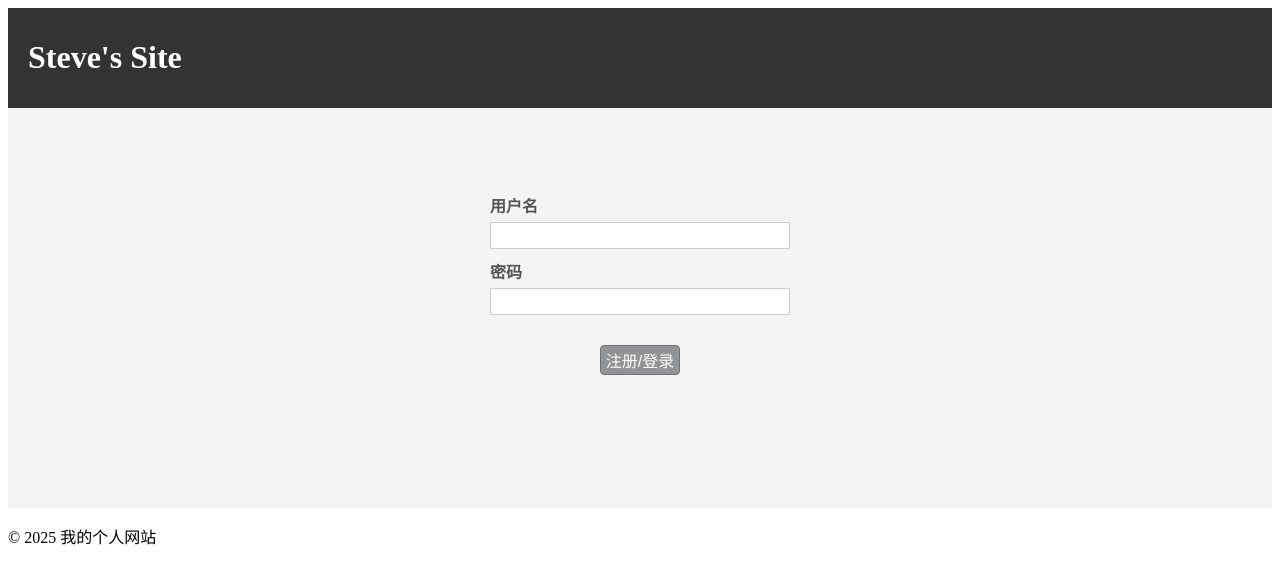
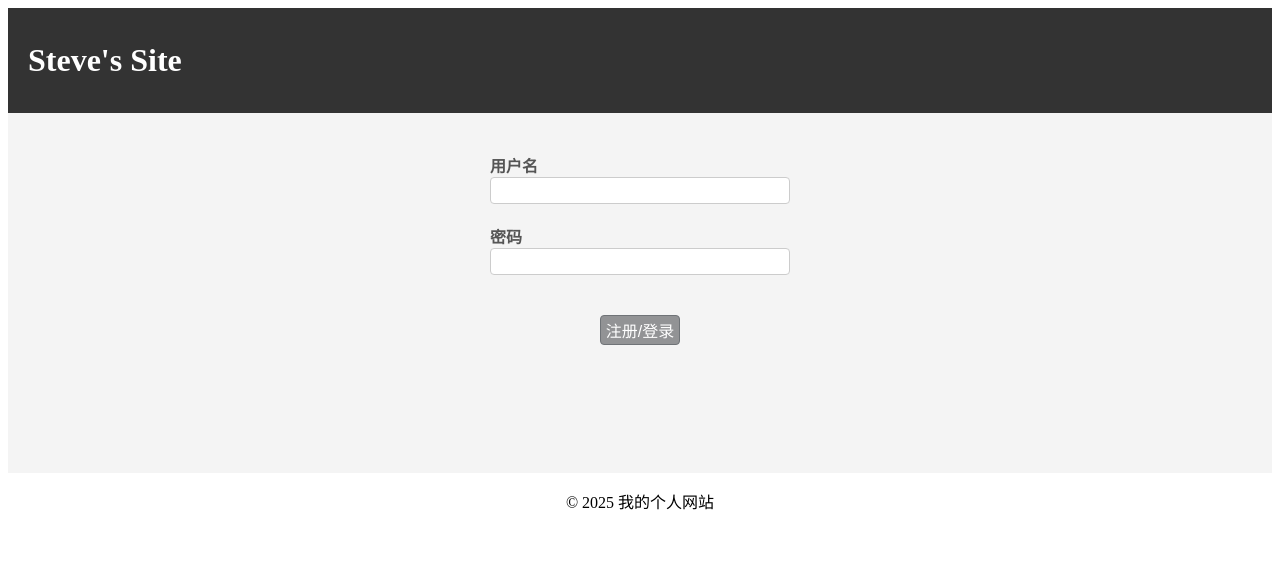
Before and after one commit to steve3ussr/ProjectB-SteveSite, a Flask app: page /auth/login in a window 1280 px wide. Shown: the top 584 px of the page. Run offline with Flask 3, Linux system fonts and the light colour scheme.

Commit message:
opt login/auth page

```diff
--- a/steve_site/__init__.py
+++ b/steve_site/__init__.py
@@ -1,6 +1,6 @@
 from flask import Flask, render_template
 import os
-from steve_site import db_api, auth, list_api
+from steve_site import db_api, auth, blog
 
 
 def create_inst_path(inst_path):
@@ -28,8 +28,7 @@ def create_app():
     # +----------------------------------------+
     db_api.db_register(app)
     app.register_blueprint(auth.bp)
-    # app.register_blueprint(list_api.bp)
-    # 1
+    app.register_blueprint(blog.bp)
 
 
     # +-------------------+
--- a/steve_site/auth.py
+++ b/steve_site/auth.py
@@ -1,5 +1,4 @@
 import re
-from os import abort
 from flask import Blueprint, render_template, request, redirect, url_for, session, flash, abort
 from steve_site.db_api import db_open
 from functools import wraps
--- a/steve_site/static/styles.css
+++ b/steve_site/static/styles.css
@@ -1,129 +1,221 @@
-/* styles.css */
-
+/*
+ +--------------------------+
+ |          HEADER          |
+ +--------------------------+
+*/
 .site-header {
-    /* 将头部背景设为灰色，方便查看 */
     background-color: #333;
     color: white;
     padding: 10px 20px;
-    display: flex; /* 启用 Flexbox */
-    justify-content: space-between; /* 将子元素（左侧和右侧）推向两端 */
-    align-items: center; /* 垂直居中对齐 */
-}
-
-.header-left {
     display: flex;
+    justify-content: space-between;
     align-items: center;
 }
 
-.site-logo {
-    height: 30px; /* Logo 大小 */
-    margin-right: 10px;
+.site-header #site-logo {
+    display: block;
+    text-decoration: none;
+    font-size: 2rem;
+    font-weight: bold;
+    color: white;
+    margin: 24px 0px;
 }
 
-.user-status {
-    display: flex;
-    align-items: center;
+.site-header #header-right span {
+    padding-left: 10px;
+    padding-right: 10px;
 }
 
-.user-avatar {
-    height: 30px;
-    border-radius: 50%; /* 圆形头像 */
-    margin-right: 8px;
+.site-header #header-right a {
+    text-decoration: none; /* 移除下划线 */
+    padding: 2px 5px;
+    background-color: #6f7377;
+    color: white;
+    border: 1px solid #6f7377;
+    border-radius: 4px;
 }
-/* styles.css */
 
+/*
+ +-----------------------+
+ |          NAV          |
+ +-----------------------+
+*/
 .main-nav {
-    background-color: #f4f4f4; /* 导航栏背景色 */
+    background-color: #f4f4f4;
     padding: 10px 20px;
     border-bottom: 1px solid #ddd;
-}
-
-.main-nav ul {
-    list-style: none; /* 移除列表前的点 */
-    padding: 0;
-    margin: 0;
-    display: flex; /* 启用 Flexbox */
-}
-
-.main-nav li {
-    margin-right: 20px; /* 链接之间的间距 */
+    display: flex;
+    justify-content: left;
+    align-items: center;
 }
 
 .main-nav a {
     text-decoration: none; /* 移除下划线 */
     color: #333;
     font-weight: bold;
+    padding-right: 20px;
 }
 
-/* span margin, 在元素左侧和右侧添加 12px 的外边距 */
-.my-span-margin {
-    margin-left: 20px;
-    margin-right: 20px;
+/*
+ +--------------------------+
+ |          FOOTER          |
+ +--------------------------+
+*/
+.site-footer {
+    text-align: center;
+    font-size: 16px;
 }
 
-/* 将a标签做成button的模样 */
-.button-style {
-    text-decoration: none; /* 移除下划线 */
-    display: inline-block; /* 允许 padding */
-    padding: 2px 5px;
-    background-color: #6f7377;
-    color: white;
-    border: 1px solid #6f7377;
-    border-radius: 4px;
-    cursor: pointer;
-    text-align: center;
+/*
+ +-----------------------------+
+ |          AUTH FORM          |
+ +-----------------------------+
+*/
+.auth-form-container {
+    background-color: #f4f4f4;
+    min-height: 35vh;
+    padding: 40px;
 }
 
-.form-container {
-    font-family: sans-serif;
-    background-color: #f4f4f4;
-    display: flex;
-    justify-content: center;
-    align-items: center;
-    min-height: 50vh;
-    margin: 0;
-}
-
-.form-group {
-    margin-bottom: 10px;
+.auth-form-group {
+    padding-bottom: 20px;
+    margin-left: auto;
+    margin-right: auto;
     width: 300px;
 }
 
-.form-group-button {
-    margin-top: 30px;
-    text-align: center;
-}
-
-.form-unselectable {
-    margin-top: 30px;
-    text-align: center;
-    user-select: none;
-}
-
-.form-label {
-    display: block;
+.auth-form-group > .form-label {
     margin-bottom: 5px;
     font-weight: bold;
     color: #555;
     font-size: 1rem;
 }
 
-.form-username{
+.auth-form-group > .form-input{
     width: 100%;
     padding: 5px;
     border: 1px solid #ccc;
-    border-radius: 1px;
-    box-sizing: border-box; /* 确保 padding 不会增加总宽度 */
-    transition: border-color 0.3s;
+    border-radius: 4px;
+    box-sizing: border-box;
 }
 
-.form-button-style {
-    text-decoration: none; /* 移除下划线 */
+.auth-form-container button {
+    margin: 20px auto 0px auto;
+    display: block;
     padding: 2px 5px;
     background-color: #929395;
     color: white;
     border: 1px solid #6f7377;
     border-radius: 4px;
-    cursor: pointer;
     font-size: 1rem;
 }
+
+.auth-form-warning {
+    margin-top: 30px;
+    text-align: center;
+    user-select: none;
+    color: #f08103;
+}
+
+/* ---------------------------------------------------- */
+/* 核心布局：Flexbox 实现侧边栏与主内容并排 */
+/* ---------------------------------------------------- */
+.blog-main-content {
+    max-width: 1200px;
+    margin: 20px auto;
+    padding: 0 15px;
+}
+
+.content-wrapper {
+    display: flex; /* 启用 Flexbox */
+    gap: 30px;     /* 侧边栏和主列表之间的间距 */
+    align-items: flex-start; /* 让侧边栏和主列表顶部对齐 */
+}
+
+/* 主博客列表区域，使其占据剩余所有空间 */
+.blog-list-main {
+    flex-grow: 1;
+    min-width: 0; /* 允许 Flex 项收缩 */
+}
+
+/* ---------------------------------------------------- */
+/* 侧边栏样式 */
+/* ---------------------------------------------------- */
+.sidebar {
+    /* 固定侧边栏宽度，这里设定为 250px */
+    flex: 0 0 250px;
+    background-color: #f8f8f8;
+    padding: 20px;
+    border-radius: 8px;
+    box-shadow: 0 1px 3px rgba(0, 0, 0, 0.05);
+}
+
+.sidebar h2 {
+    font-size: 1.3rem;
+    margin-top: 0;
+    margin-bottom: 20px;
+    border-bottom: 1px solid #ddd;
+    padding-bottom: 10px;
+}
+
+.filter-group {
+    margin-bottom: 15px;
+}
+
+.sidebar label {
+    display: block; /* 标签独占一行 */
+    margin-bottom: 5px;
+    font-weight: bold;
+    color: #555;
+}
+
+.sidebar input[type="search"],
+.sidebar select {
+    width: 100%; /* 填满侧边栏的宽度 */
+    padding: 8px;
+    border: 1px solid #ccc;
+    border-radius: 4px;
+}
+
+.apply-button {
+    width: 100%;
+    padding: 10px;
+    background-color: #8175a7; /* 绿色按钮 */
+    color: white;
+    border: none;
+    border-radius: 4px;
+    cursor: pointer;
+    margin-top: 10px;
+}
+
+/* ---------------------------------------------------- */
+/* 移动端调整 (堆叠布局) */
+/* ---------------------------------------------------- */
+@media (max-width: 768px) {
+    .content-wrapper {
+        /* 在小屏幕上，从并排改为垂直堆叠 */
+        flex-direction: column;
+    }
+
+    /* 侧边栏不再有固定宽度，而是占据整行 */
+    .sidebar {
+        flex: auto;
+        margin-bottom: 20px;
+    }
+
+    /* 侧边栏内的表单元素改为水平排列，以节省空间 */
+    .sidebar form {
+        display: flex;
+        flex-wrap: wrap;
+        gap: 15px;
+        align-items: center;
+    }
+
+    .filter-group {
+        flex: 1 1 auto; /* 允许元素在行内分配空间 */
+    }
+
+    .apply-button {
+        width: auto; /* 按钮不再强制 100% 宽度 */
+    }
+}
--- a/steve_site/templates/index.html
+++ b/steve_site/templates/index.html
@@ -14,33 +14,29 @@
 <body>
 {% block content %}
     <header class="site-header">
-        <div class="header-left">
-            <h1>Steve's Site</h1>
+        <div>
+            <a href="/" id="site-logo">Steve's Site</a>
         </div>
-        <div class="header-right">
-            <div class="user-status">
-<!--                <img src="avatar.jpg" alt="用户头像" class="user-avatar">-->
-                {% if "username" not in session %}
-                <span class="my-span-margin">Hi, 陌生人! </span>
-                <a href="/auth/login" class="button-style">注册/登录</a>
-                {% else %}
-                <span class="my-span-margin">Hi, {{session["username"]}}! </span>
-                <a href="/auth/logout" class="button-style">退出登录</a>
-                {% endif %}
-            </div>
+
+        <div id="header-right">
+            {% if "username" not in session %}
+                <span>Hi, 陌生人!</span>
+                <a href="/auth/login">注册/登录</a>
+            {% else %}
+                <span>Hi, {{session["username"]}}!</span>
+                <a href="/auth/logout">退出登录</a>
+            {% endif %}
         </div>
     </header>
 
     <nav class="main-nav">
-        <ul>
-            <li><a href="/blog">博客</a></li>
-            <li><a href="/todo">待办清单</a></li>
-            <li><a href="/projects">项目</a></li>
-            <li><a href="/about">关于我</a></li>
-        </ul>
+        <a href="/blog">博客</a>
+        <a href="/todo">待办清单</a>
+        <a href="/projects">项目</a>
+        <a href="/about">关于我</a>
     </nav>
 
-    <main class="main-content">
+    <main>
         <h2>欢迎来到我的网站！</h2>
         <p>这是网站的主体内容区域。</p>
     </main>
--- a/steve_site/templates/login.html
+++ b/steve_site/templates/login.html
@@ -6,50 +6,46 @@
 
 {% block content %}
 <header class="site-header">
-    <div class="header-left">
-        <h1>Steve's Site</h1>
+    <div>
+        <a href="/" id="site-logo">Steve's Site</a>
     </div>
 </header>
 
-<div class="form-container">
-    <form id="login-form" action="/login" method="post">
+<div class="auth-form-container">
+    <form id="login-form" action="/auth/login" method="post">
 
-        <div class="form-group">
-            <label class="form-label" for="login-username">用户名</label>
-            <input class="form-username"
+        <div class="auth-form-group">
+            <label class="form-label" for="auth-form-username">用户名</label>
+            <input class="form-input"
+                   id="auth-form-username"
                    type="text"
-                   id="login-username"
                    {% if user_default is defined %}
-                   value="{{user_default}}"
+                       value="{{user_default}}"
                    {%endif%}
                    name="username"
+                   required
+            >
+        </div>
+
+        <div class="auth-form-group">
+            <label class="form-label" for="auth-form-password">密码</label>
+            <input class="form-input"
+                   id="auth-form-password"
+                   type="password"
+                   name="password"
                    required>
         </div>
 
-        <div class="form-group">
-            <label class="form-label" for="login-password">密码</label>
-            <input class="form-username" type="password" id="login-password" name="password" required>
-        </div>
+        <button>注册/登录</button>
 
-        <div class="form-group-button">
-            <button class="form-button-style" type="submit" formaction="/auth/login">注册/登录</button>
-        </div>
-
-        <div class="form-unselectable" style="color: #f08103">
+        <div class="auth-form-warning">
         {% if get_flashed_messages() %}
             <span>{{get_flashed_messages()[0]}}</span>
         {%elif msg %}
             <span>{{msg}}</span>
-        {%else%}
-            <span> &nbsp;</span>
         {% endif %}
         </div>
 
     </form>
-
-
-
-
-
 </div>
 {% endblock %}
```
